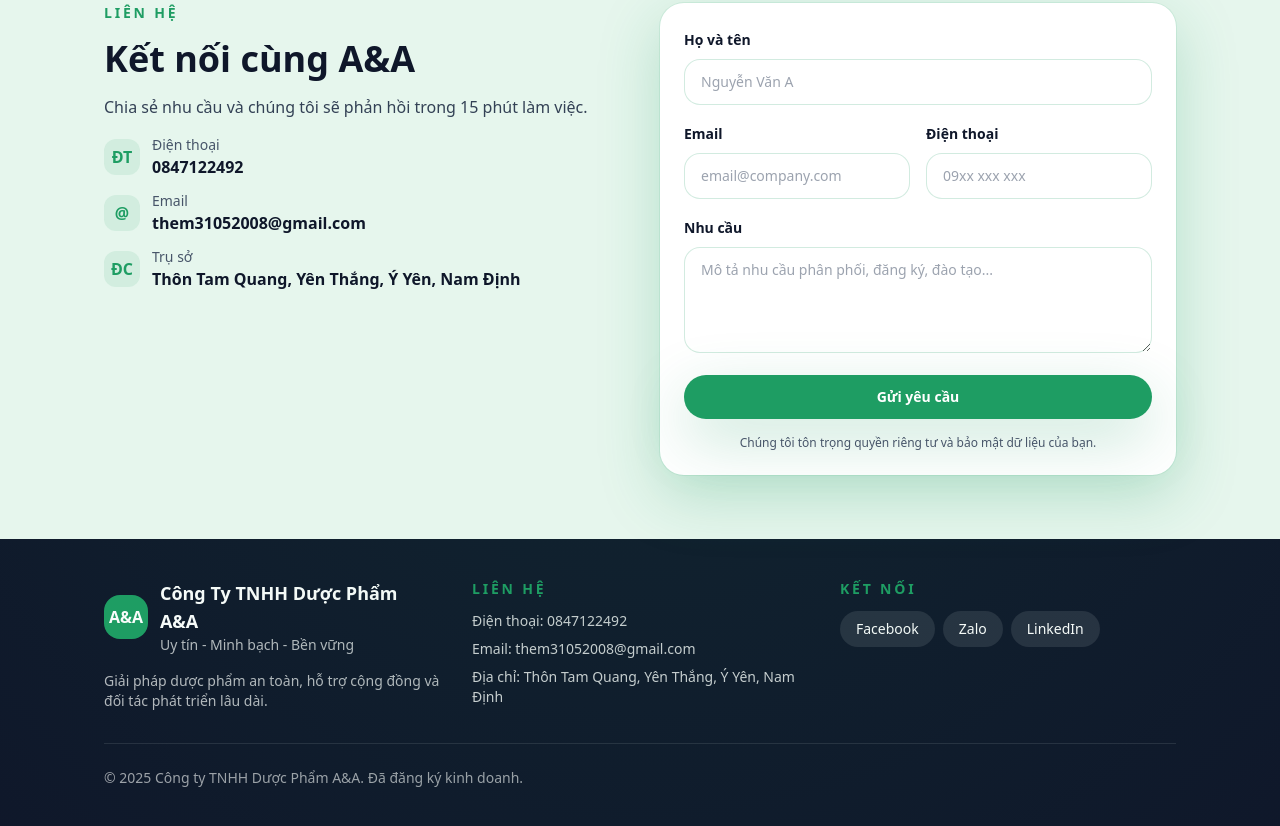
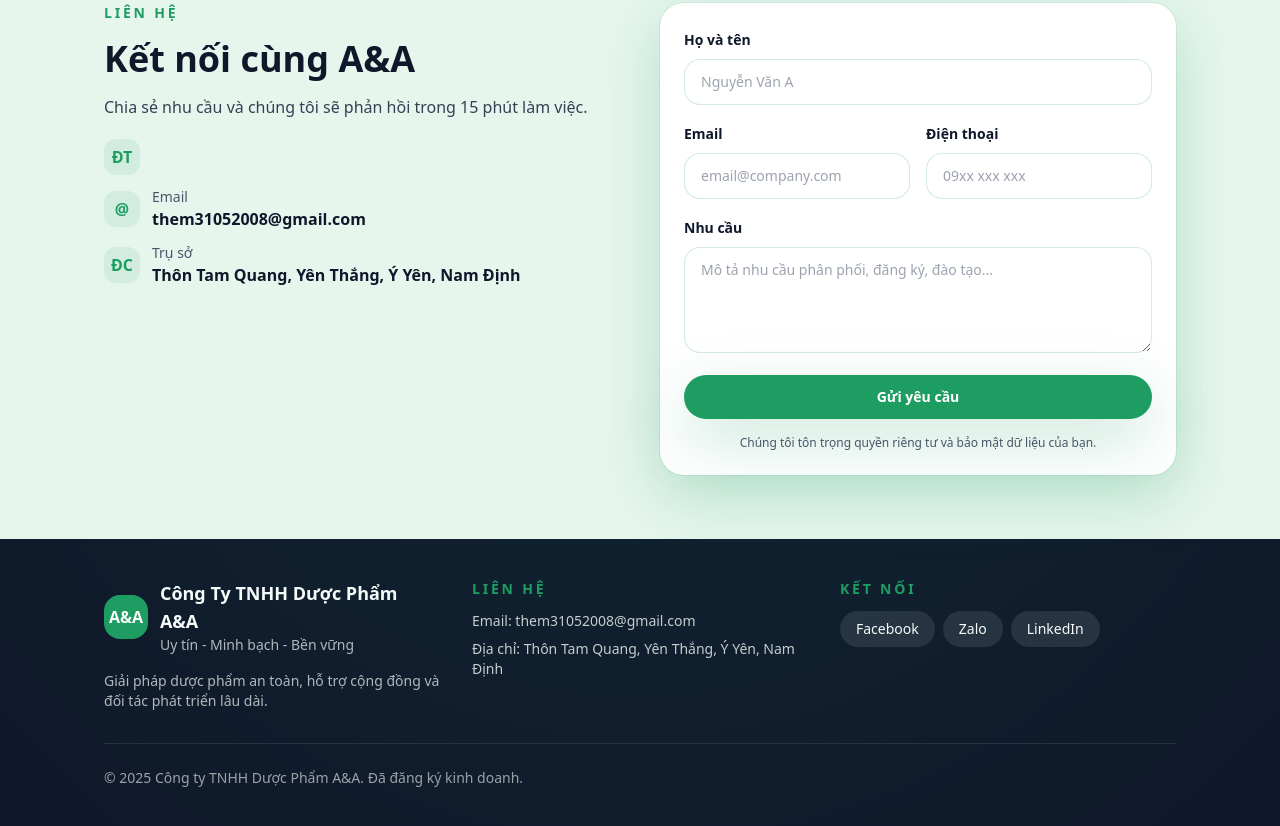
Before and after one commit to 31052008/landing-page, a plain HTML site: page index.html in a window 1280 px wide. Shown: the part 2505-3331 px from the top of the page. Drawn offline with nearby package versions, Linux system fonts and the light colour scheme.

Commit message:
Update index.html

```diff
--- a/index.html
+++ b/index.html
@@ -3,6 +3,7 @@
 <head>
   <meta charset="UTF-8" />
   <meta name="viewport" content="width=device-width, initial-scale=1.0" />
+  <meta name="google-site-verification" content="9So5by44iPsgYPizEh4kr4y1nd26GjIQwfzNXgwzKJs" />
   <title>Landing Page Công Ty Dược Phẩm A&A</title>
   <script src="https://cdn.tailwindcss.com"></script>
   <script>
@@ -282,10 +283,6 @@
               <div class="space-y-3">
                 <div class="flex items-start gap-3">
                   <div class="mt-1 h-9 w-9 rounded-xl bg-primary/10 text-primary flex items-center justify-center font-bold">ĐT</div>
-                  <div>
-                    <p class="text-sm text-slate-600">Điện thoại</p>
-                    <p class="font-semibold text-ink">0847122492</p>
-                  </div>
                 </div>
                 <div class="flex items-start gap-3">
                   <div class="mt-1 h-9 w-9 rounded-xl bg-primary/10 text-primary flex items-center justify-center font-bold">@</div>
@@ -348,7 +345,6 @@
           <div>
             <p class="text-sm font-semibold uppercase tracking-[0.2em] text-primary">Liên hệ</p>
             <ul class="mt-3 space-y-2 text-sm text-white/80">
-              <li>Điện thoại: 0847122492</li>
               <li>Email: them31052008@gmail.com</li>
               <li>Địa chỉ: Thôn Tam Quang, Yên Thắng, Ý Yên, Nam Định</li>
             </ul>
```
